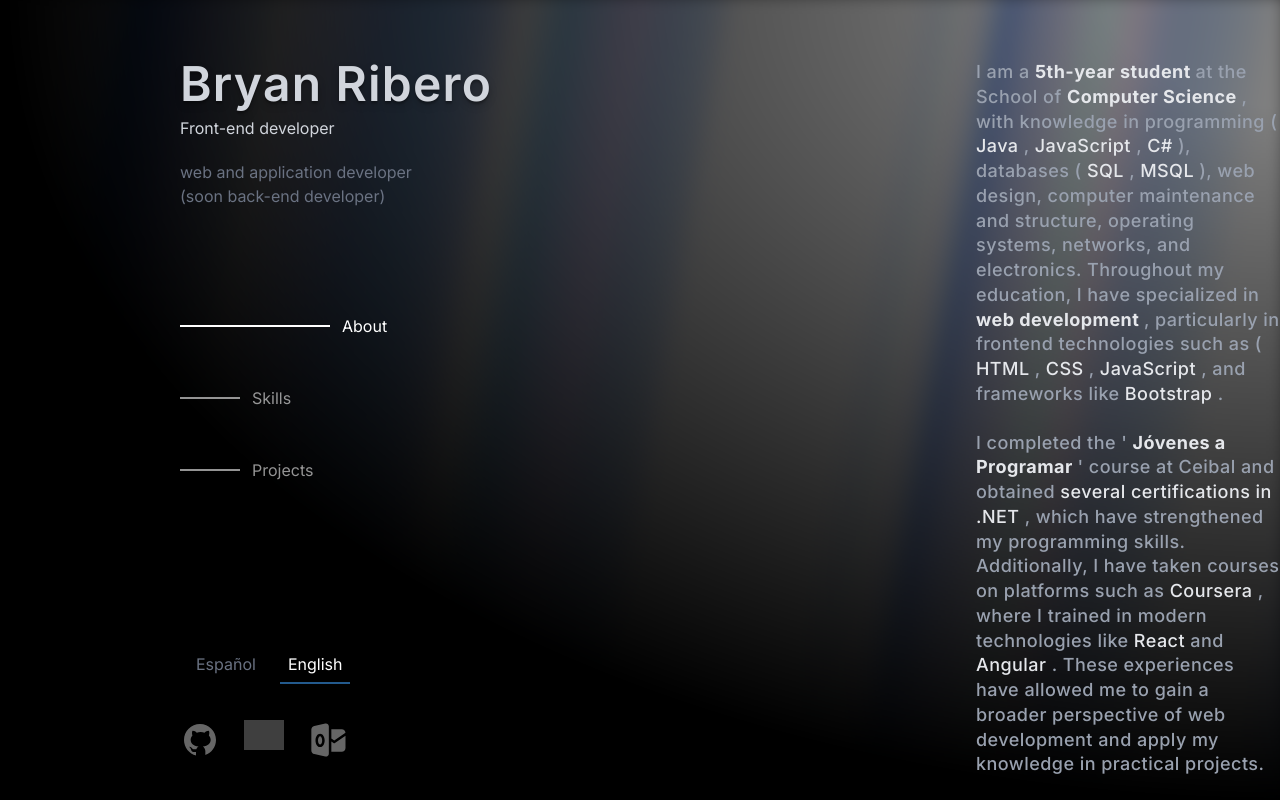
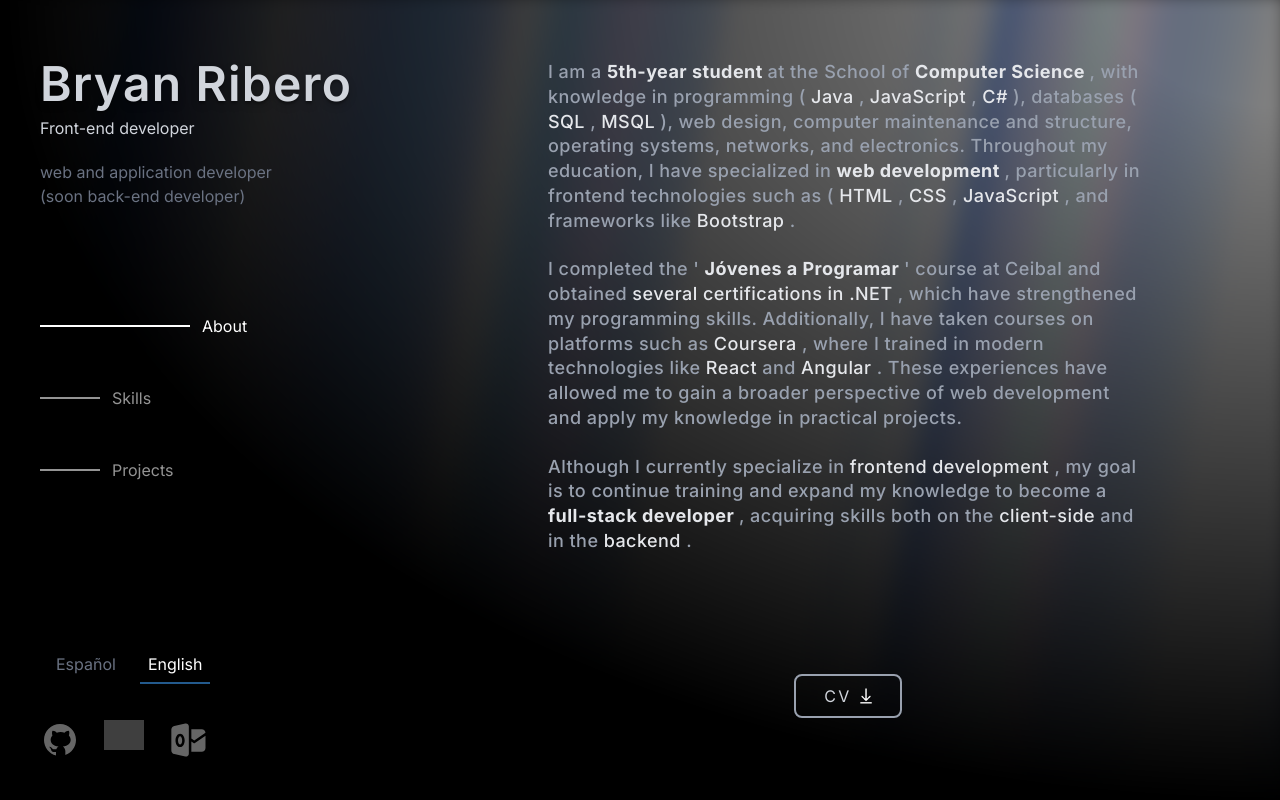
Before and after one commit to bryanribero/Portafolio-Next, a Next.js app in the folder portafolio/: page / in a window 1280 px wide. Built offline with nearby package versions, Linux system fonts and the light colour scheme; grey boxes are pictures that could not be loaded.

Commit message:
ajustes del responsive

```diff
--- a/portafolio/app/page.tsx
+++ b/portafolio/app/page.tsx
@@ -16,8 +16,8 @@ export default function Home() {
   const projectsRef = useRef<HTMLDivElement>(null!);
 
  return (
-  <div className="min-h-screen w-full bg-black grid lg:grid-cols-[minmax(auto,400px)_1fr] xl:grid-cols-[600px_1fr] gap-4">
-    <div className='flex flex-col justify-between md:ml-10 xl:ml-45 mx-auto md:mx-0 px-4 md:px-0'>
+  <div className="min-h-screen w-full bg-black grid lg:grid-cols-[minmax(auto,400px)_1fr] 2xl:grid-cols-[580px_1fr] gap-4">
+    <div className='flex flex-col justify-between 2xl:ml-25 lg:ml-10 mx-auto  px-4 lg:px-0'>
       <div className='relative z-10 mt-10 md:mt-15'>
         <Name />
       </div>
@@ -32,7 +32,7 @@ export default function Home() {
         <Iconos />
       </div>
     </div>
-    <div className='relative col-span-1 z-10 mt-10 md:mt-15 md:col-start-2 md:row-start-1 max-w-screen-md lg:max-w-500 xl:max-w-150 md:ml-10 lg:ml-0 xl:ml-90 mx-auto md:mx-0 overflow-y-auto custom-scrollbar-hidden px-4 md:px-0'>
+    <div className='relative col-span-1 z-10 mt-10 lg:mt-15 lg:col-start-2 lg:row-start-1  max-w-150  mx-auto  overflow-y-auto custom-scrollbar-hidden px-4 md:px-0'>
       <div id='about' ref={aboutRef}>
         <AboutMotion />
       </div>
@@ -41,7 +41,7 @@ export default function Home() {
           <SkillComponent />
         </div>
       </div>
-      <div id='projects' className='mt-50 absolute top-520 w-full' ref={projectsRef}>
+      <div id='projects' className='mt-50 absolute top-480 w-full' ref={projectsRef}>
         <ProjectsMotion />
       </div>
     </div>
```
